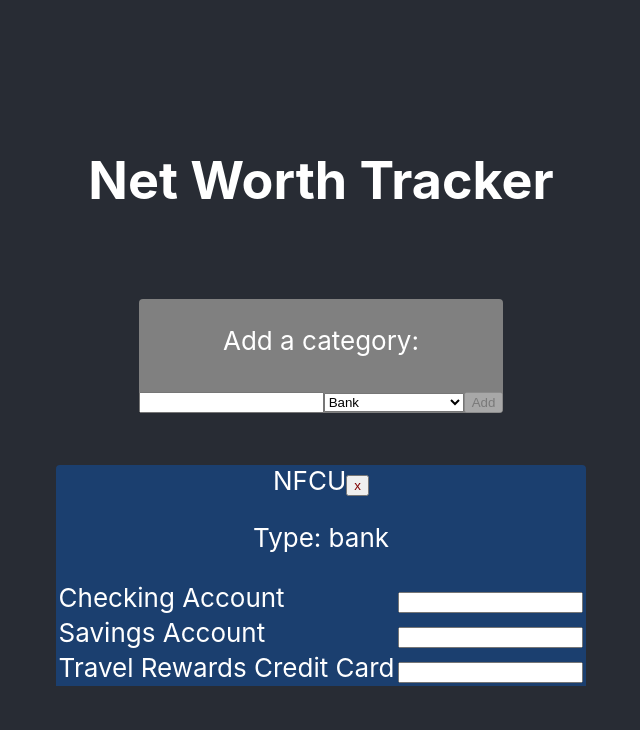
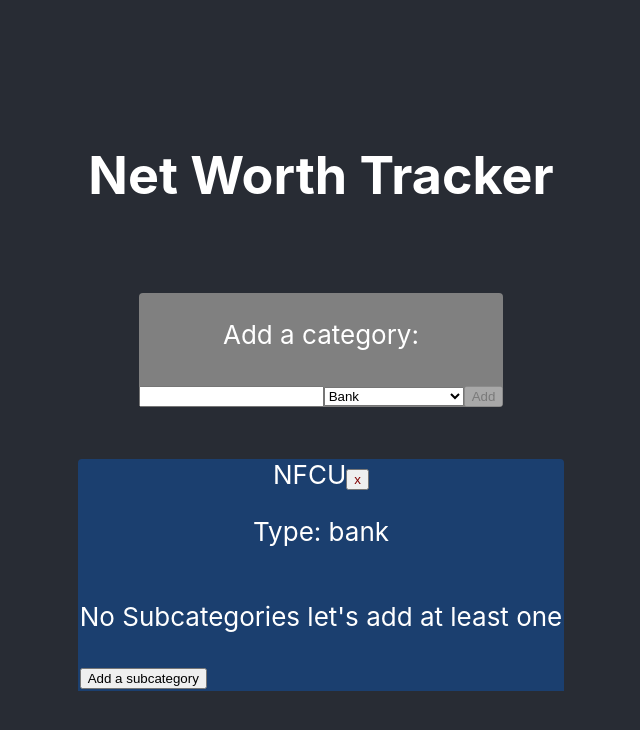
Before and after one commit to elderj/net-worth-tracker, a React (Create React App) app: page / in a window 1280 px wide. Both pictures are taken after a click on the button "Let's Get Started!". Shown: the top 730 px of the page, without its empty margins (319-959 px from the left). Built offline with nearby package versions, Linux system fonts and the light colour scheme.

Commit message:
Add state functions to add and remove new subcategories

```diff
--- a/src/components/Calculator.js
+++ b/src/components/Calculator.js
@@ -1,24 +1,72 @@
 import { useState } from "react";
 import CategoryTable from "./CategoryTable";
+import { getRandomColor } from "../utils";
 import "../App.css";
 
 function Calculator() {
   const [inputValue, setInputValue] = useState("");
   const [categoryType, setCategoryType] = useState("bank");
-
   const [factorCategories, setFactorCategories] = useState([
     {
       name: "NFCU",
       type: "bank",
       foregroundColor: "#FFFFFF",
       backgroundColor: "#1B3F6F",
-      subCategories: [
-        { subCategoryName: "Checking Account", balance: 500 },
-        { subCategoryName: "Savings Account", balance: 4500 },
-        { subCategoryName: "Travel Rewards Credit Card", balance: -87 },
-      ],
+      subCategories: [],
     },
   ]);
+
+  function addCategory(newCategoryName) {
+    console.log("Adding: " + newCategoryName);
+    var updatedArray = [
+      ...factorCategories,
+      {
+        name: newCategoryName,
+        type: categoryType,
+        backgroundColor: getRandomColor(),
+        subCategories: [],
+      },
+    ];
+    setFactorCategories(updatedArray);
+  }
+
+  function removeCategory(category) {
+    console.log("Removing: " + category);
+    var smallerArray = factorCategories.filter((e) => e.name !== category);
+    setFactorCategories(smallerArray);
+  }
+
+  function addSubcategory(categoryName) {
+    const selectedCat = factorCategories.filter(
+      (category) => categoryName === category.name
+    )[0];
+
+    // removeCategory(categoryName);
+    let updatedArray = [
+      ...factorCategories.filter((category) => categoryName !== category.name),
+      {
+        name: selectedCat.name,
+        backgroundColor: selectedCat.backgroundColor,
+        subCategories: [
+          // { subCategoryName: "Checking Account", balance: 500 },
+          // { subCategoryName: "Savings Account", balance: 4500 },
+          // { subCategoryName: "Travel Rewards Credit Card", balance: -87 },
+          ...selectedCat.subCategories,
+          {
+            subCategoryName: selectedCat.subCategories.length
+              ? selectedCat.subCategories.length + 1
+              : 1,
+            balance: 0,
+          },
+        ],
+      },
+    ];
+    setFactorCategories(updatedArray);
+  }
+
+  function removSubcategory(category) {
+    console.log("Let's remove this bread");
+  }
 
   const onInputChangeHandler = (event) => {
     setInputValue(event.target.value);
@@ -54,21 +102,6 @@
     );
   };
 
-  function addCategory(newCategoryName) {
-    console.log("Adding: " + newCategoryName);
-    var updatedArray = [
-      ...factorCategories,
-      { name: newCategoryName, type: categoryType },
-    ];
-    setFactorCategories(updatedArray);
-  }
-
-  function removeCategory(category) {
-    console.log("Removing: " + category);
-    var smallerArray = factorCategories.filter((e) => e.name !== category);
-    setFactorCategories(smallerArray);
-  }
-
   const renderCategorizedContent = () => {
     return (
       <>
@@ -76,7 +109,7 @@
         <div>
           {factorCategories.map((category, index) => (
             <div
-              key={index}
+              key={index + category}
               style={{
                 backgroundColor: category.backgroundColor,
                 borderRadius: "4px",
@@ -90,9 +123,12 @@
                 x
               </button>
               <CategoryTable
+                name={category.name}
                 type={category.type}
                 subCategories={category.subCategories}
                 backgroundColor={category.backgroundColor}
+                addSubcategory={addSubcategory}
+                removSubcategory={removSubcategory}
               />
             </div>
           ))}
--- a/src/components/CategoryTable.js
+++ b/src/components/CategoryTable.js
@@ -11,7 +11,7 @@
         style={{ backgroundColor: props.backgroundColor }}
       >
         <tbody>
-          {props.subCategories &&
+          {props.subCategories && props.subCategories.length > 0 ? (
             props.subCategories.map((subCategory, index) => (
               <tr>
                 <td>{subCategory.subCategoryName}</td>
@@ -19,7 +19,13 @@
                   <input></input>
                 </td>
               </tr>
-            ))}
+            ))
+          ) : (
+            <p> No Subcategories let's add at least one</p>
+          )}
+          <button onClick={() => props.addSubcategory(props.name)}>
+            Add a subcategory
+          </button>
         </tbody>
       </table>
     </>
--- /dev/null
+++ b/src/utils.js
@@ -0,0 +1,9 @@
+export const getRandomColor = () => {
+  let color = "#";
+  for (let i = 0; i < 6; i++) {
+    const random = Math.random();
+    const bit = (random * 16) | 0;
+    color += bit.toString(16);
+  }
+  return color;
+};
```
